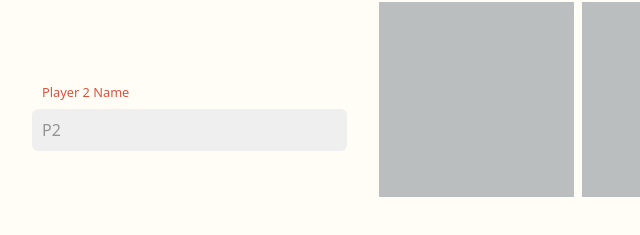
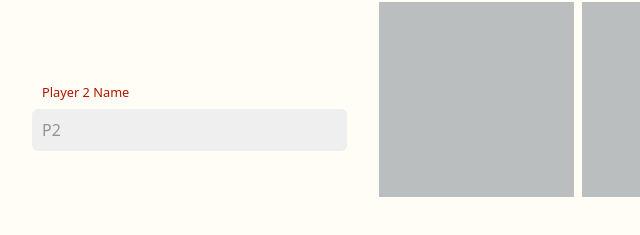
Before and after one commit to jezzzm/ttt, a plain HTML site: page index.html in a window 1280 px wide. Shown: the part 503-738 px from the top of the page, 0-640 px from the left. Drawn offline with nearby package versions, Linux system fonts and the light colour scheme.

Commit message:
improved contrast of p2 label

```diff
--- a/css/style.css
+++ b/css/style.css
@@ -66,7 +66,7 @@ a#instructions {
  color: #5e3df8;
 }
 .p2 {
- color: #db5240;
+ color: #ae1602;
 }
 label.name:last-child,
 input.name:last-child {
```
